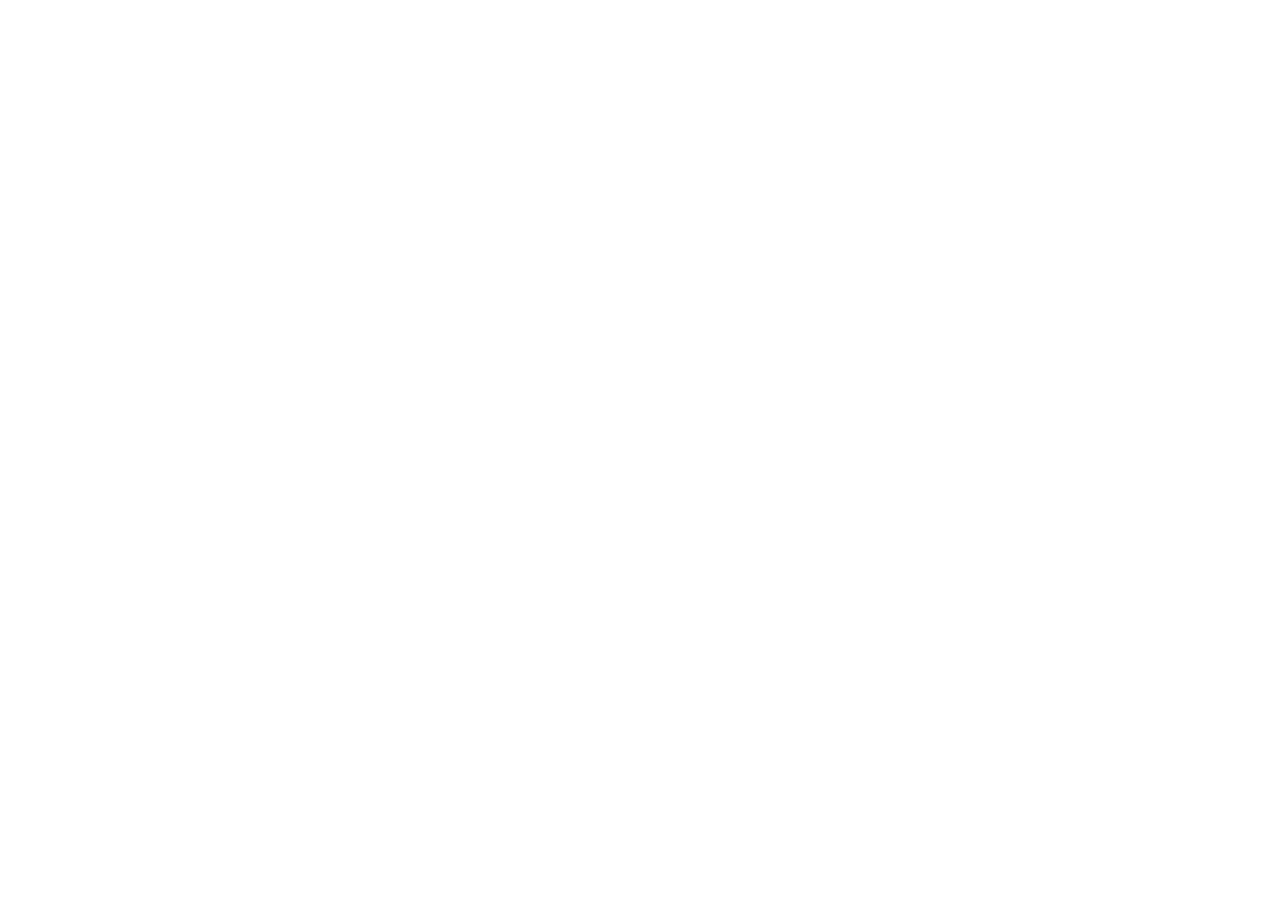
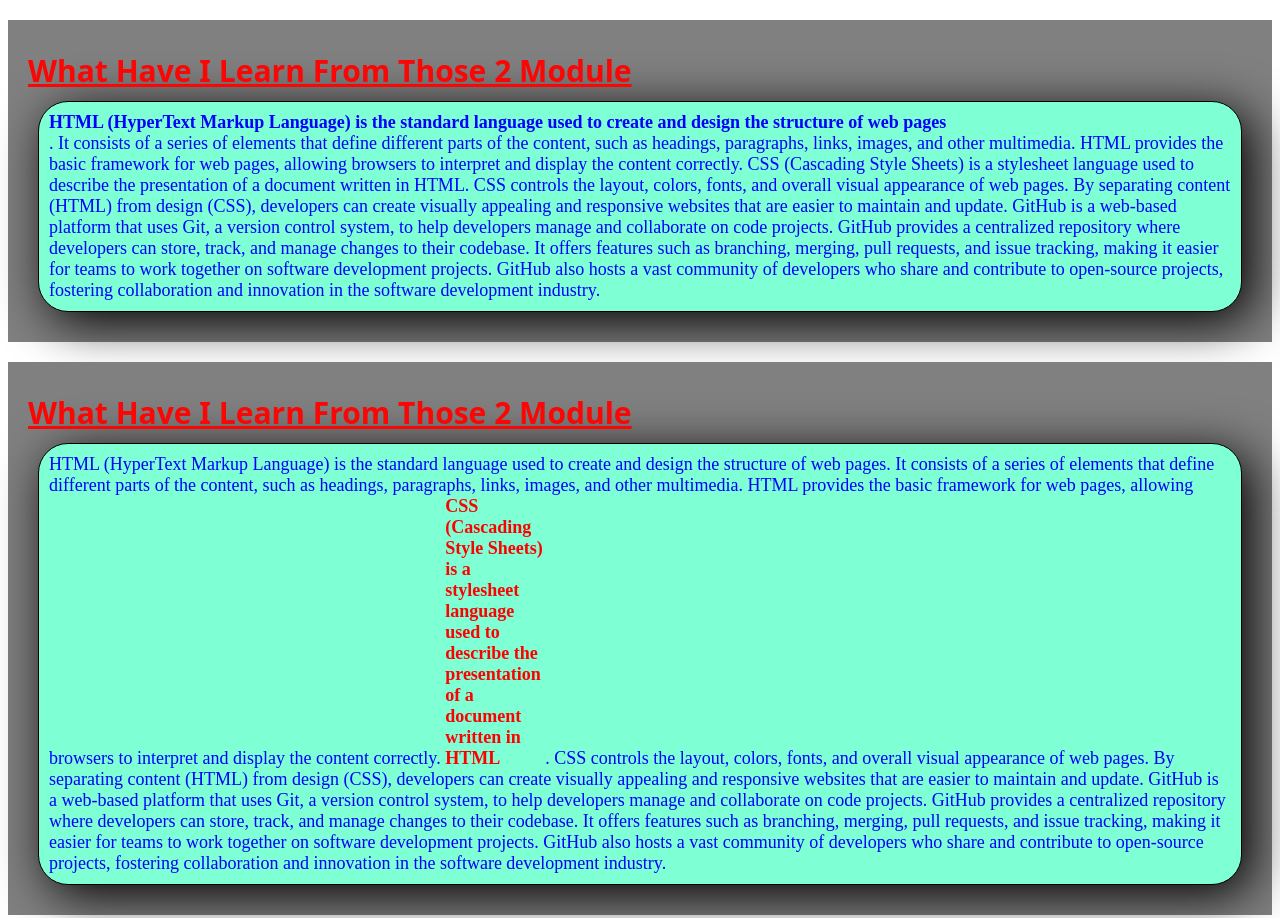
Before and after one commit to sk-nahid/my-first-git-project, a plain HTML site: page index.htm in a window 1280 px wide. Shown: the top 918 px of the page. Before the commit the page ends 800 px from the top, so only its background shows below. Drawn offline with Linux system fonts and the light colour scheme.

Commit message:
css changes1

```diff
--- a/css/git-project.css
+++ b/css/git-project.css
@@ -0,0 +1,52 @@
+.heading_style {
+    font-size: 30px;
+    font-weight: bold;
+    color: #fc0505;
+    margin-top: 10px;
+    margin-bottom: 10px;
+    font-family: system-ui, -apple-system, BlinkMacSystemFont, 'Segoe UI', Roboto, Oxygen, Ubuntu, Cantarell, 'Open Sans', 'Helvetica Neue', sans-serif;
+    text-transform: capitalize;
+    text-decoration: underline;
+    font-style: normal;
+}
+p ,.formet {
+    font-size: 18px;
+    color: blue;
+    background-color: aquamarine;
+    margin: 10px;
+    padding:10px;
+    border-radius: 30px;
+    border: 1px solid black;
+    box-shadow: 10px 10px 50px black;
+
+}
+#maindiv {
+    padding: 20px;
+    background-color: gray;
+
+
+
+
+}
+div{
+    margin-top: 20px;
+    padding: 20px;
+    background-color: gray;
+}
+span{
+    display: block;
+    font-weight: 800;
+
+}
+b {
+    color: red;
+    width: 100px;
+    display: inline-block;
+
+}
+h3{
+    color: green;
+    display:inline;
+
+
+}
--- a/index.htm
+++ b/index.htm
@@ -3,9 +3,43 @@
 <head>
     <meta charset="UTF-8">
     <meta name="viewport" content="width=device-width, initial-scale=1.0">
+    <link rel="stylesheet" href="css/git-project.css">
     <title>Git and css projects</title>
 </head>
 <body>
+    <div id="maindiv">
+        <h1 class="heading_style">what have I learn from those 2 module</h1>
+        <p>
+            <span>HTML (HyperText Markup Language) is the standard language used to create and design the structure of web pages</span>. It consists of a series of elements that define different parts of the content, such as headings, paragraphs, links, images, and other multimedia. HTML provides the basic framework for web pages, allowing browsers to interpret and display the content correctly.
+
+            CSS (Cascading Style Sheets) is a stylesheet language used to describe the presentation of a document written in HTML. CSS controls the layout, colors, fonts, and overall visual appearance of web pages. By separating content (HTML) from design (CSS), developers can create visually appealing and responsive websites that are easier to maintain and update.
+
+            GitHub is a web-based platform that uses Git, a version control system, to help developers manage and collaborate on code projects. GitHub provides a centralized repository where developers can store, track, and manage changes to their codebase. It offers features such as branching, merging, pull requests, and issue tracking, making it easier for teams to work together on software development projects. GitHub also hosts a vast community of developers who share and contribute to open-source projects, fostering collaboration and innovation in the software development industry.
+        </p>
+
+    </div>
+    <div>
+        <h1 class="heading_style">what have I learn from those 2 module</h1>
+        <p>
+            HTML (HyperText Markup Language) is the standard language used to create and design the structure of web pages. It consists of a series of elements that define different parts of the content, such as headings, paragraphs, links, images, and other multimedia. HTML provides the basic framework for web pages, allowing browsers to interpret and display the content correctly.
+
+            <b>CSS (Cascading Style Sheets) is a stylesheet language used to describe the presentation of a document written in HTML</b>. CSS controls the layout, colors, fonts, and overall visual appearance of web pages. By separating content (HTML) from design (CSS), developers can create visually appealing and responsive websites that are easier to maintain and update.
+
+            GitHub is a web-based platform that uses Git, a version control system, to help developers manage and collaborate on code projects. GitHub provides a centralized repository where developers can store, track, and manage changes to their codebase. It offers features such as branching, merging, pull requests, and issue tracking, making it easier for teams to work together on software development projects. GitHub also hosts a vast community of developers who share and contribute to open-source projects, fostering collaboration and innovation in the software development industry.
+        </p>
+
+    </div>
+    <div >
+        <h1 class="heading_style">what have I learn from those 2 module</h1>
+        <p>
+            HTML (HyperText Markup Language) is the standard language used to create and design the structure of web pages. It consists of a series of elements that define different parts of the content, such as headings, paragraphs, links, images, and other multimedia. HTML provides the basic framework for web pages, allowing browsers to interpret and display the content correctly.
+
+            CSS (Cascading Style Sheets) is a stylesheet language used to describe the presentation of a document written in HTML. CSS controls the layout, colors, fonts, and overall visual appearance of web pages. By separating content (HTML) from design (CSS), developers can create visually appealing and responsive websites that are easier to maintain and update.
+
+             class="formet">GitHub is a web-based platform that uses Git, a version control system, to help developers manage and collaborate on code projects. GitHub provides a centralized repository where developers can store, track, and manage changes to their codebase. It offers features such as branching, merging, pull requests, and issue tracking, making it easier for teams to work together on software development projects. GitHub also hosts a vast community of developers who share and contribute to open-source projects, fostering collaboration and innovation in the software development industry.
+        </p>
+
+    </div>
 
 </body>
 </html>
```
